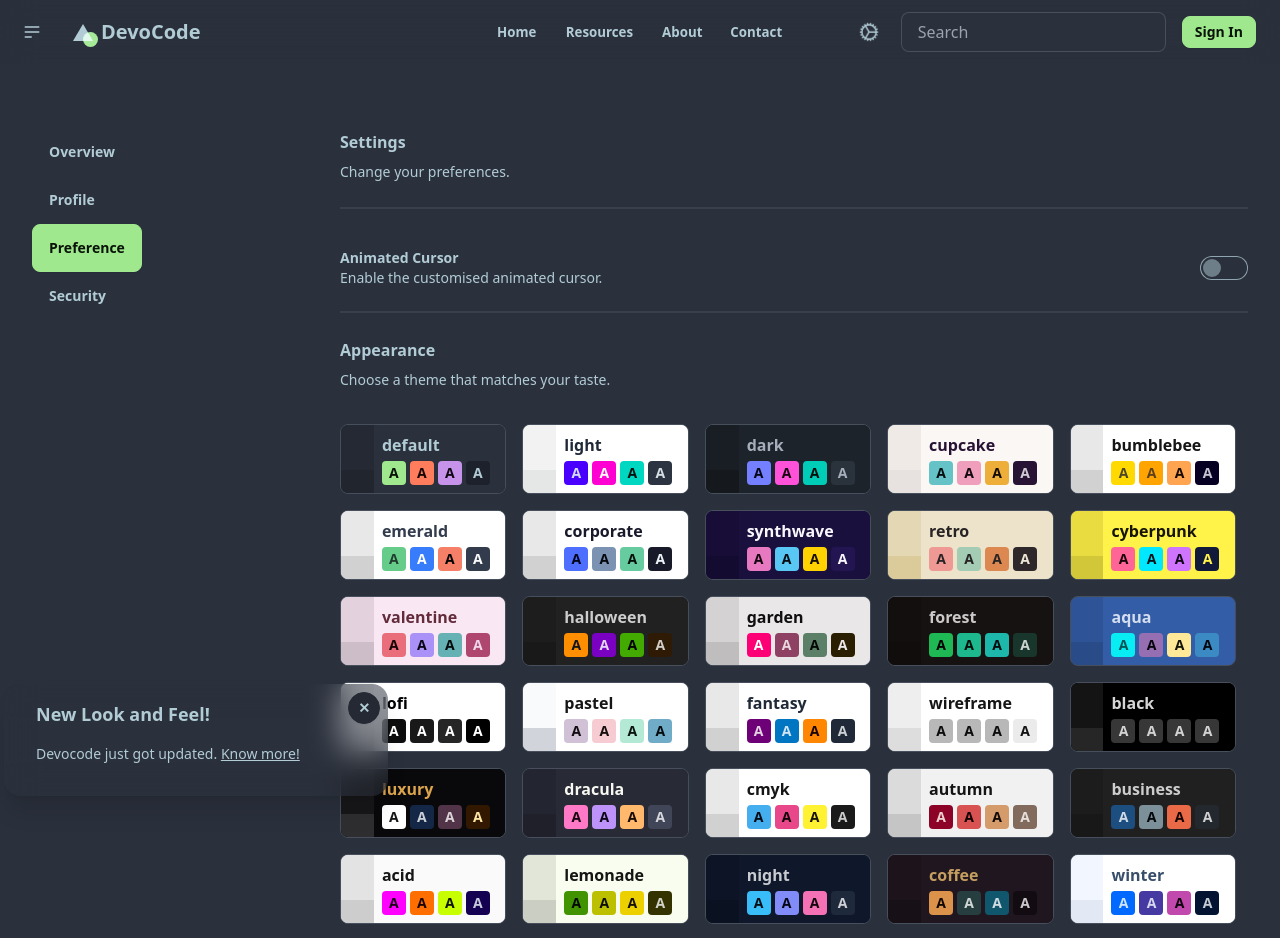
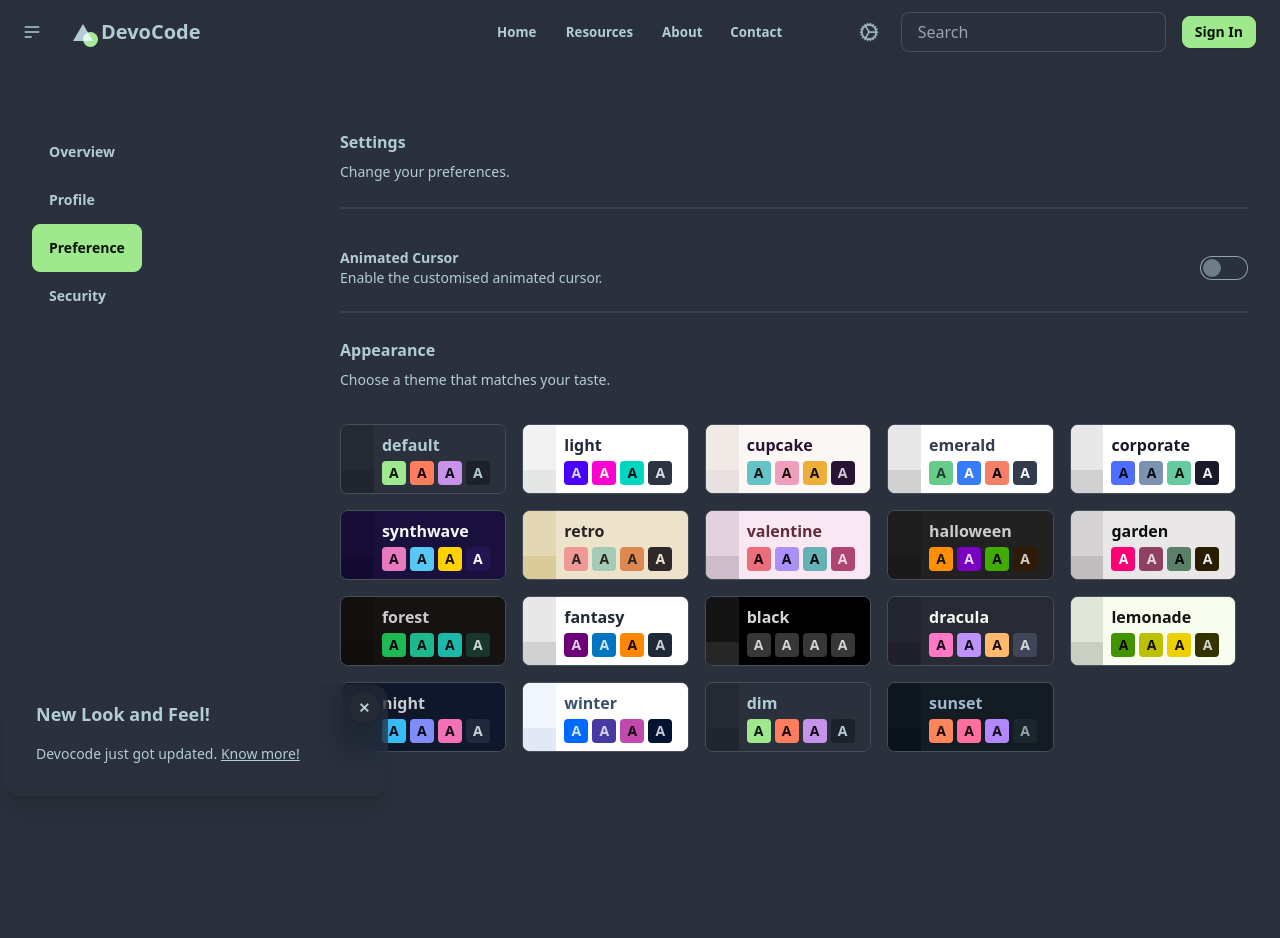
Before and after one commit to imankitkalirawana/dynamic-devocode, a Next.js app: page /settings/preference in a window 1280 px wide. Shown: the top 938 px of the page. After the commit the page ends 880 px from the top, so only its background shows below. Built offline with nearby package versions, Linux system fonts and the light colour scheme.

Commit message:
Remove commented out themes in Preferences.tsx and tailwind.config.ts

```diff
--- a/components/settings/Preferences.tsx
+++ b/components/settings/Preferences.tsx
@@ -5,36 +5,36 @@ import { useRouter } from "next/navigation";
 const themes = [
   "default",
   "light",
-  "dark",
+  // "dark",
   "cupcake",
-  "bumblebee",
+  // "bumblebee",
   "emerald",
   "corporate",
   "synthwave",
   "retro",
-  "cyberpunk",
+  // "cyberpunk",
   "valentine",
   "halloween",
   "garden",
   "forest",
-  "aqua",
-  "lofi",
-  "pastel",
+  // "aqua",
+  // "lofi",
+  // "pastel",
   "fantasy",
-  "wireframe",
+  // "wireframe",
   "black",
-  "luxury",
+  // "luxury",
   "dracula",
-  "cmyk",
-  "autumn",
-  "business",
-  "acid",
+  // "cmyk",
+  // "autumn",
+  // "business",
+  // "acid",
   "lemonade",
   "night",
-  "coffee",
+  // "coffee",
   "winter",
   "dim",
-  "nord",
+  // "nord",
   "sunset",
 ];
 
--- a/tailwind.config.ts
+++ b/tailwind.config.ts
@@ -11,36 +11,36 @@ const config: Config = {
   daisyui: {
     themes: [
       "light",
-      "dark",
+      // "dark",
       "cupcake",
-      "bumblebee",
+      // "bumblebee",
       "emerald",
       "corporate",
       "synthwave",
       "retro",
-      "cyberpunk",
+      // "cyberpunk",
       "valentine",
       "halloween",
       "garden",
       "forest",
-      "aqua",
-      "lofi",
-      "pastel",
+      // "aqua",
+      // "lofi",
+      // "pastel",
       "fantasy",
-      "wireframe",
+      // "wireframe",
       "black",
-      "luxury",
+      // "luxury",
       "dracula",
-      "cmyk",
+      // "cmyk",
       "autumn",
-      "business",
-      "acid",
+      // "business",
+      // "acid",
       "lemonade",
       "night",
-      "coffee",
+      // "coffee",
       "winter",
       "dim",
-      "nord",
+      // "nord",
       "sunset",
     ],
   },
```
